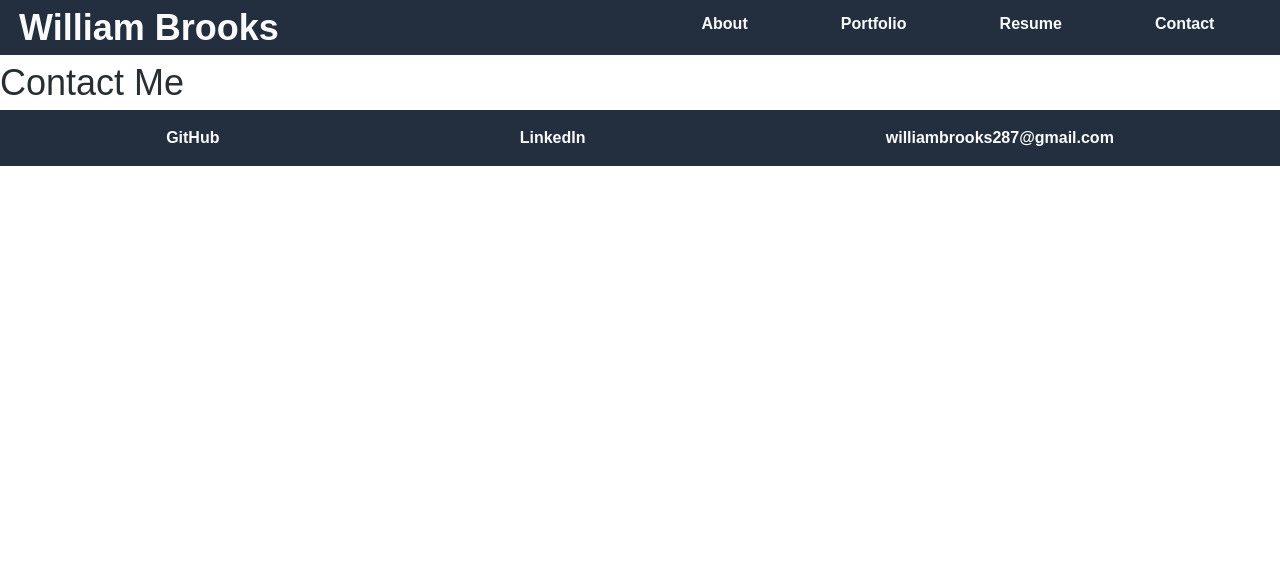
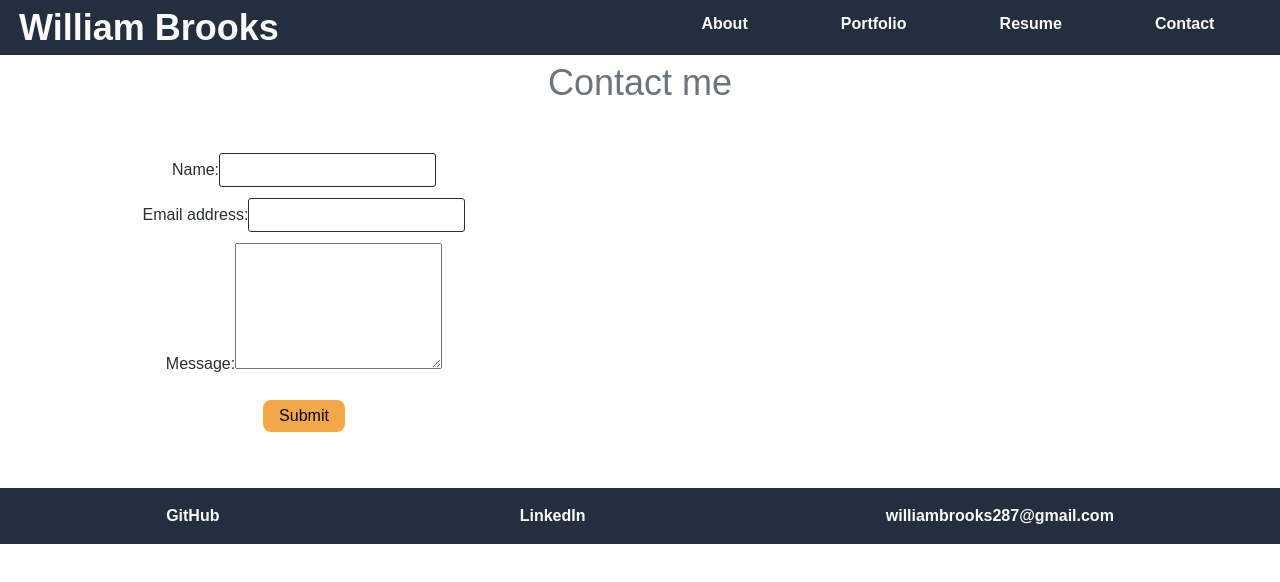
Before and after one commit to WBrooks28/react-portfolio, a React (Create React App) app: page /contact in a window 1280 px wide. Shown: the top 582 px of the page. Built offline with nearby package versions, Linux system fonts and the light colour scheme.

Commit message:
add contact, needs some work

```diff
--- a/src/components/Contact/index.js
+++ b/src/components/Contact/index.js
@@ -1,11 +1,66 @@
-import React from "react";
+import React, { useState } from 'react';
+
+import { validateEmail } from '../../utils/helpers';
 
 function Contact() {
-    return (
-        <section>
-            <h1>Contact Me</h1>
-        </section>
-    )
+  const [formState, setFormState] = useState({ name: '', email: '', message: '' });
+
+  const [errorMessage, setErrorMessage] = useState('');
+  const { name, email, message } = formState;
+
+  const handleSubmit = (e) => {
+    e.preventDefault();
+    if (!errorMessage) {
+      console.log('Submit Form', formState);
+    }
+  };
+
+  const handleChange = (e) => {
+    if (e.target.name === 'email') {
+      const isValid = validateEmail(e.target.value);
+      if (!isValid) {
+        setErrorMessage('Your email is invalid.');
+      } else {
+        setErrorMessage('');
+      }
+    } else {
+      if (!e.target.value.length) {
+        setErrorMessage(`${e.target.name} is required.`);
+      } else {
+        setErrorMessage('');
+      }
+    }
+    if (!errorMessage) {
+      setFormState({ ...formState, [e.target.name]: e.target.value });
+      console.log('Handle Form', formState);
+    }
+  };
+
+  return (
+    <section className='text-center'>
+      <h1 data-testid="h1tag" className='text-secondary'>Contact me</h1>
+      <form id="contact-form" onSubmit={handleSubmit} className='flex-column m-5'>
+        <div className='m-2'>
+          <label htmlFor="name">Name:</label>
+          <input type="text" name="name" defaultValue={name} onBlur={handleChange} />
+        </div>
+        <div className='m-2'>
+          <label htmlFor="email">Email address:</label>
+          <input type="email" name="email" defaultValue={email} onBlur={handleChange} />
+        </div>
+        <div className='m-2'>
+          <label htmlFor="message">Message:</label>
+          <textarea name="message" rows="5" defaultValue={message} onBlur={handleChange} />
+        </div>
+        {errorMessage && (
+          <div>
+            <p className="error-text">{errorMessage}</p>
+          </div>
+        )}
+        <button data-testid="button" type="submit" className='m-2'>Submit</button>
+      </form>
+    </section>
+  );
 }
 
 export default Contact;
--- /dev/null
+++ b/src/utils/helpers.js
@@ -0,0 +1,4 @@
+export function validateEmail(email) {
+    var re = /^(([^<>()[\]\\.,;:\s@"]+(\.[^<>()[\]\\.,;:\s@"]+)*)|(".+"))@((\[[0-9]{1,3}\.[0-9]{1,3}\.[0-9]{1,3}\.[0-9]{1,3}\])|(([a-zA-Z\-0-9]+\.)+[a-zA-Z]{2,}))$/;
+    return re.test(String(email).toLowerCase());
+}
```
